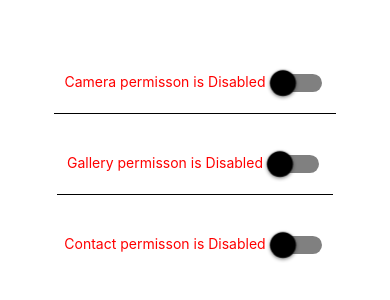
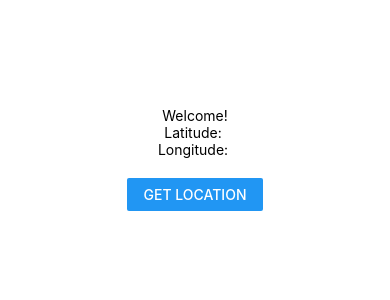
Before and after one commit to Ravindersharma83/NativeComponents, a React Native app: screen / in a window 390 px wide. Shown: the part 258-558 px from the top of the page. Built offline with nearby package versions, Linux system fonts and the light colour scheme.

Commit message:
29- GeoLocation to get Current Latitude and Longitude

```diff
--- a/App.tsx
+++ b/App.tsx
@@ -21,6 +21,7 @@ import VibrationAlert from './src/Components/VibrationAlert'
 import SliderComponent from './src/Components/SliderComponent'
 import AvatarElem from './src/Components/ReactNativeElements/AvatarElem'
 import BadgeElem from './src/Components/ReactNativeElements/BadgeElem'
+import GeoLocationNative from './src/Components/ReactNativeElements/GeoLocationNative'
 
 const App = () => {
   return (
@@ -31,7 +32,7 @@ const App = () => {
       // <FlatListLoadMore/>
       // <AlertComponent/>
       // <DismissKeyboard/>
-      <SwitchComponent/>
+      // <SwitchComponent/>
       // <SectionListDemo/>
       // <ToastAndroidComponent/>
       // <ApperanceComponent/>
@@ -45,6 +46,7 @@ const App = () => {
       // <SliderComponent/>
       // <AvatarElem/>
       // <BadgeElem/>
+      <GeoLocationNative/>
   )
 }
 
--- a/package.json
+++ b/package.json
@@ -16,6 +16,7 @@
     "react": "18.2.0",
     "react-native": "0.72.3",
     "react-native-contacts": "^7.0.6",
+    "react-native-geolocation-service": "^5.3.1",
     "react-native-permissions": "^3.8.4",
     "react-native-safe-area-context": "^4.7.1",
     "react-native-torch": "^1.2.0",
--- /dev/null
+++ b/src/Components/ReactNativeElements/GeoLocationNative.js
@@ -0,0 +1,77 @@
+import { StyleSheet, Text, View, Button, PermissionsAndroid } from 'react-native'
+import React, { useState } from 'react'
+import Geolocation from 'react-native-geolocation-service';
+
+const GeoLocationNative = () => {
+    const [location, setLocation] = useState(false);
+    // Function to get permission for location
+    const requestLocationPermission = async () => {
+        try {
+        const granted = await PermissionsAndroid.request(
+            PermissionsAndroid.PERMISSIONS.ACCESS_FINE_LOCATION,
+            {
+            title: 'Geolocation Permission',
+            message: 'Can we access your location?',
+            buttonNeutral: 'Ask Me Later',
+            buttonNegative: 'Cancel',
+            buttonPositive: 'OK',
+            },
+        );
+        console.log('granted', granted);
+        if (granted === 'granted') {
+            console.log('You can use Geolocation');
+            return true;
+        } else {
+            console.log('You cannot use Geolocation');
+            return false;
+        }
+        } catch (err) {
+        return false;
+        }
+    };
+
+     // function to check permissions and get Location
+    const getLocation = () => {
+        const result = requestLocationPermission();
+        result.then(res => {
+        console.log('res is:', res);
+        if (res) {
+            Geolocation.getCurrentPosition(
+            position => {
+                console.log(position);
+                setLocation(position);
+            },
+            error => {
+                // See error code charts below.
+                console.log(error.code, error.message);
+                setLocation(false);
+            },
+            {enableHighAccuracy: true, timeout: 15000, maximumAge: 10000},
+            );
+        }
+        });
+        console.log(location);
+    };
+  return (
+    <View style={styles.container}>
+    <Text>Welcome!</Text>
+    <Text>Latitude: {location ? location.coords.latitude : null}</Text>
+    <Text>Longitude: {location ? location.coords.longitude : null}</Text>
+    <View
+      style={{marginTop: 10, padding: 10, borderRadius: 10, width: '40%'}}>
+      <Button title="Get Location" onPress={getLocation} />
+    </View>
+  </View>
+  )
+}
+
+export default GeoLocationNative
+
+const styles = StyleSheet.create({
+    container: {
+        flex: 1,
+        backgroundColor: '#fff',
+        alignItems: 'center',
+        justifyContent: 'center',
+      },
+})
```
Also changed, not shown: 2 other files (tests, documents, lock files or other folders).
